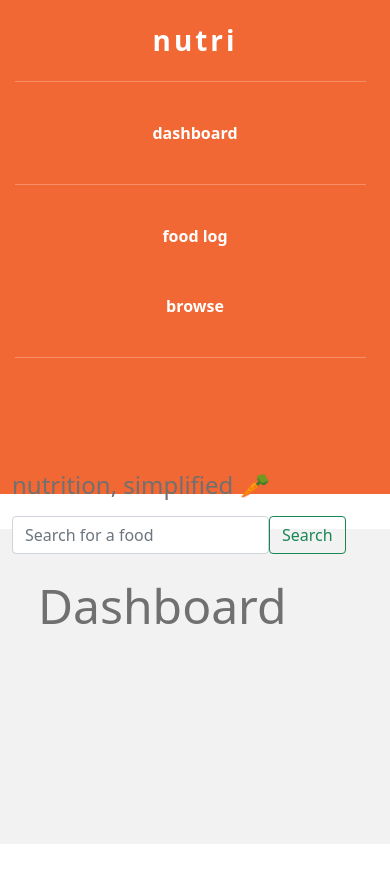
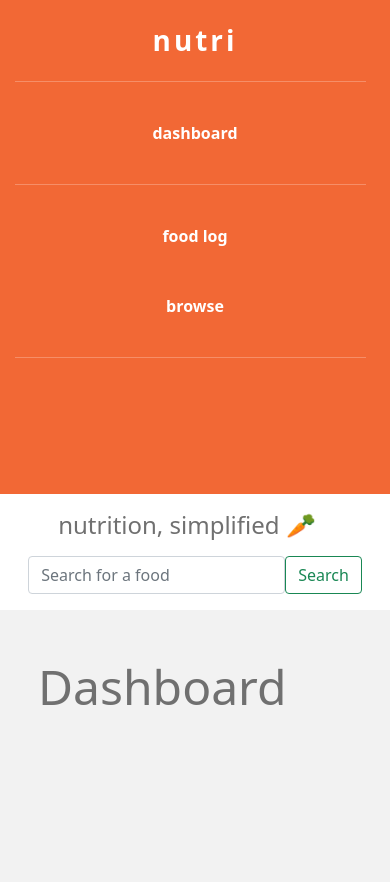
Before and after one commit to michaeltothewilson/nutri, a React (Create React App) app: page / in a window 390 px wide. Shown: the top 882 px of the page. Before the commit the page ends 844 px from the top, so only its background shows below. Built offline with nearby package versions, Linux system fonts and the light colour scheme.

Commit message:
Add styling for responsive mobile

```diff
--- a/src/App.css
+++ b/src/App.css
@@ -37,10 +37,10 @@ li > a:hover {
   margin-left: 15px;;
 }
 
-/* Search Bar*/
+/* Search Bar */
 .search-bar {
   display: flex;
-  height: 10%;
+  height: auto;
   align-items: center;
 }
 
@@ -80,3 +80,9 @@ li > a:hover {
   text-align: left;
   margin-left: 50px;
 }
+
+@media (max-width: 414px) {
+  .navbar.navbar-light{
+    justify-content: center !important;
+  }
+}
```
